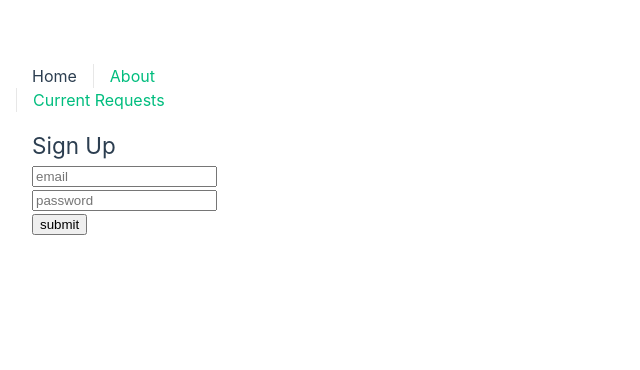
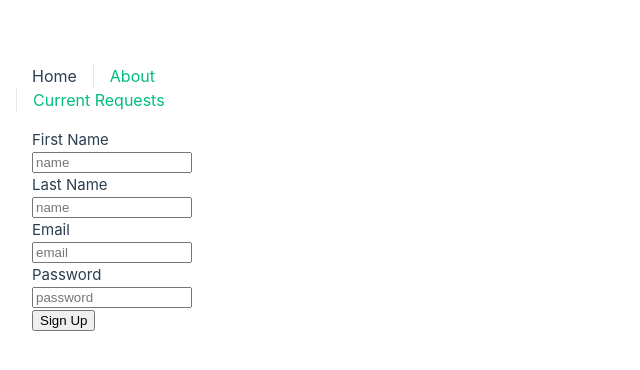
Before and after one commit to staten-island-tech/sql-project-ldr, a Vue app in the folder sql-project/: page / in a window 1280 px wide. Shown: the top 370 px of the page, without its empty margins (0-640 px from the left). Built offline with nearby package versions, Linux system fonts and the light colour scheme.

Commit message:
something

```diff
--- a/sql-project/src/views/HomeView.vue
+++ b/sql-project/src/views/HomeView.vue
@@ -6,33 +6,32 @@ const supabaseKey =
   'eyJhbGciOiJIUzI1NiIsInR5cCI6IkpXVCJ9.eyJpc3MiOiJzdXBhYmFzZSIsInJlZiI6InR6aXRod3NuZWVjenRhZXdpd2hqIiwicm9sZSI6ImFub24iLCJpYXQiOjE2ODM2Mzk5MjksImV4cCI6MTk5OTIxNTkyOX0.YeSE7Cuk2UX5jD6haxAnmM_-RdlssSRtowQH9ejl_1w'
 const supabase = createClient(supabaseUrl, supabaseKey)
 
-/* let { data: user_logins, error } = await supabase
-  .from('user_logins')
-  .select('username')
-console.log(data) */
-
 export default {
   data() {},
   methods: {
-    async signup() {
+    async signup(a) {
+      a.preventDefault()
+
+      let name = document.getElementById('signup-name').value
       let userEmail = document.getElementById('signup-email').value
       let userPassword = document.getElementById('signup-password').value
 
+      console.log(name)
       console.log(userEmail)
       console.log(userPassword)
 
-      if (userEmail === '' || userPassword === '') {
+      if (name == '' || userEmail == '' || userPassword == '') {
         console.log('error')
       } else {
         const { data, error } = await supabase
           .from('user_logins')
           .insert([{ email: userEmail, password: userPassword }])
-      }
 
-      /* let { data, error } = await supabase.auth.signUp({
+        /* let { data, error } = await supabase.auth.signUp({
           email: userEmail,
           password: userPassword
         }) */
+      }
     }
   }
 }
@@ -40,23 +39,38 @@ export default {
 
 <template>
   <main>
-    <div class="signup-card">
-      <h2>Sign Up</h2>
-      <input type="text" id="signup-email" placeholder="email" required />
-      <br />
-      <input type="text" id="signup-password" placeholder="password" required />
-      <br />
-      <input type="submit" value="submit" id="signup-submit" @click="signup" />
-    </div>
+    <form class="signup-card">
+      <div class="name-inputs">
+        <div class="input">
+          <label for="first-name">First Name</label>
+          <input type="text" id="signup-name" placeholder="name" required />
+        </div>
+
+        <div class="input">
+          <label for="last-name">Last Name</label>
+          <input type="text" id="signup-name" placeholder="name" required />
+        </div>
+      </div>
+
+      <div class="input">
+        <label for="email">Email</label>
+        <input type="text" id="signup-email" placeholder="email" required />
+      </div>
+
+      <div class="input">
+        <label for="password">Password</label>
+        <input type="text" id="signup-password" placeholder="password" required />
+      </div>
+
+      <input type="submit" value="Sign Up" id="signup-submit" @click="signup" />
+    </form>
   </main>
 </template>
 
 <style scoped>
-.login-card {
-  width: 20%;
-  /* border: solid 2px red; */
-}
-.submit {
-  width: 11rem;
+.input {
+  display: flex;
+  flex-direction: column;
+  width: 10rem;
 }
 </style>
```
Also changed, not shown: sql-project/src/stores/counter.js (+3 -4 lines).
